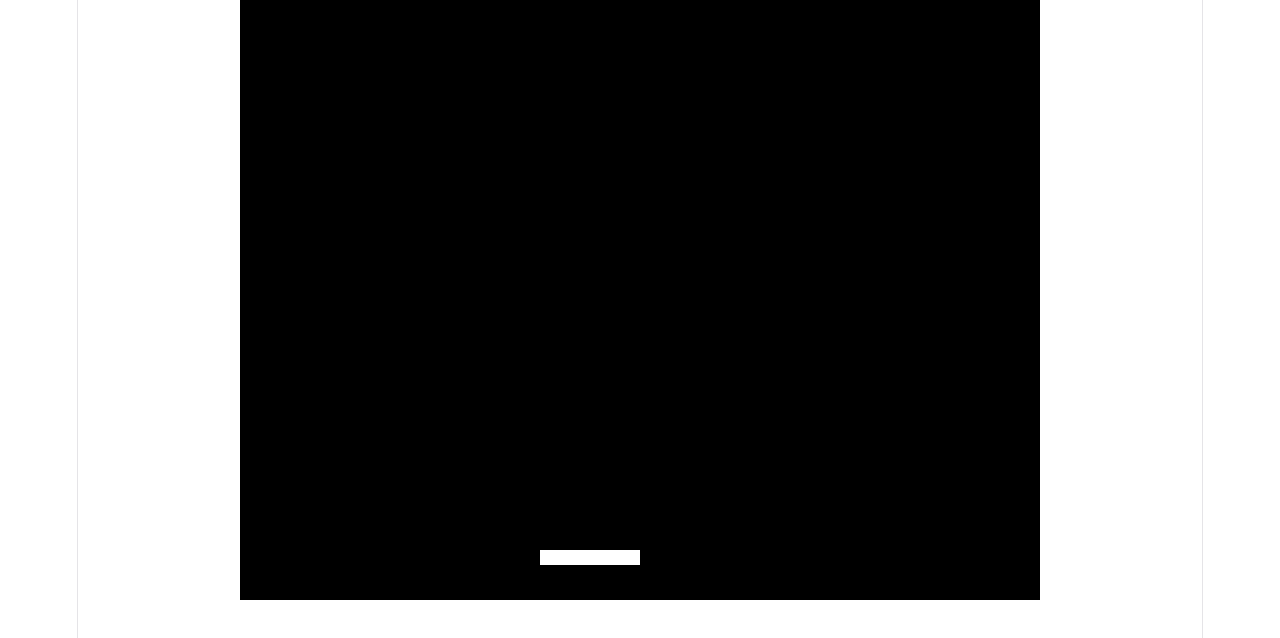
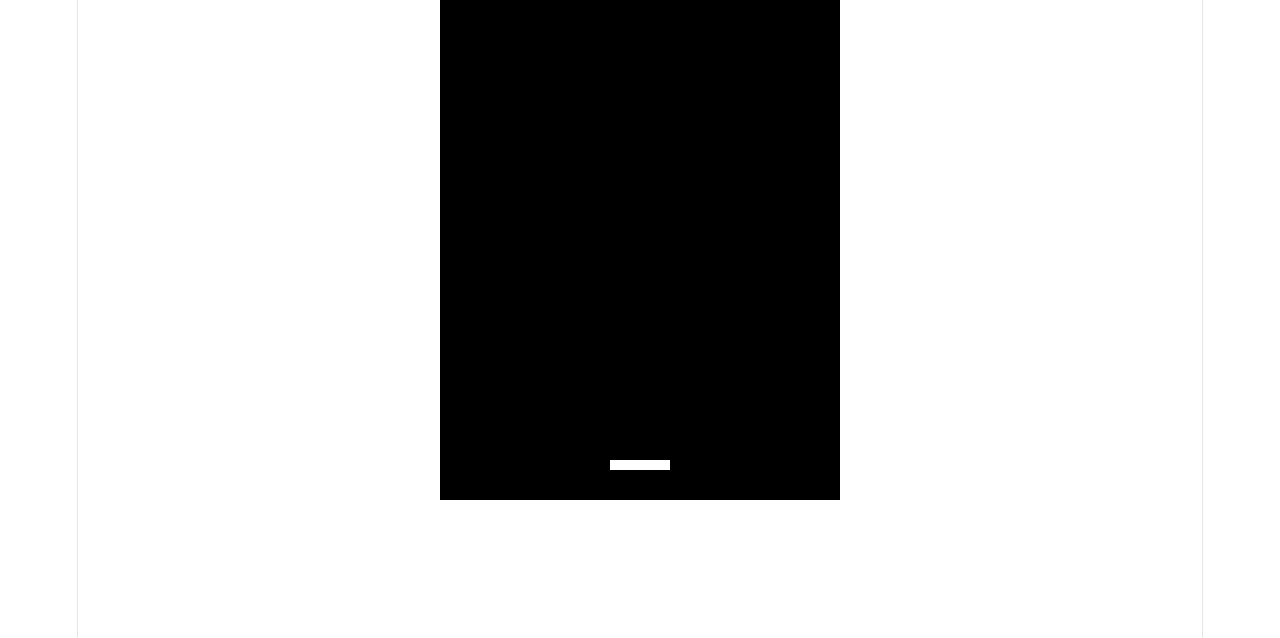
Before and after one commit to HW22A016/BreakingBlocks, a React (Vite) app: page / in a window 1280 px wide. Shown: the top 638 px of the page. Built offline with nearby package versions, Linux system fonts and the light colour scheme.

Commit message:
paddleの初期位置の調整

```diff
--- a/src/App.jsx
+++ b/src/App.jsx
@@ -18,7 +18,7 @@ function App() {
     const canvas = canvasRef.current;
     if(paddleRef.current === null)
     {
-      paddleRef.current = new Paddle(300, 550, 100, 15, 5, "white");
+      paddleRef.current = new Paddle(Math.round(canvas.width / 2), canvas.height - 40, Math.round(canvas.width * 0.15), 10, 5, "white");
     }
     if(gameControllerRef.current === null)
     {
@@ -39,8 +39,8 @@ function App() {
     <div>
       <canvas
         ref={canvasRef}
-        width={800}
-        height={600}/>
+        width={400}
+        height={500}/>
     </div>
   );
 }
--- a/src/game/paddle.js
+++ b/src/game/paddle.js
@@ -2,7 +2,7 @@ export class Paddle
 {
     constructor(x, y, width, height, speed, color)
     {
-        this.x = x;
+        this.x = x - Math.round(width / 2);
         this.y = y;
         this.width = width;
         this.height = height;
```
